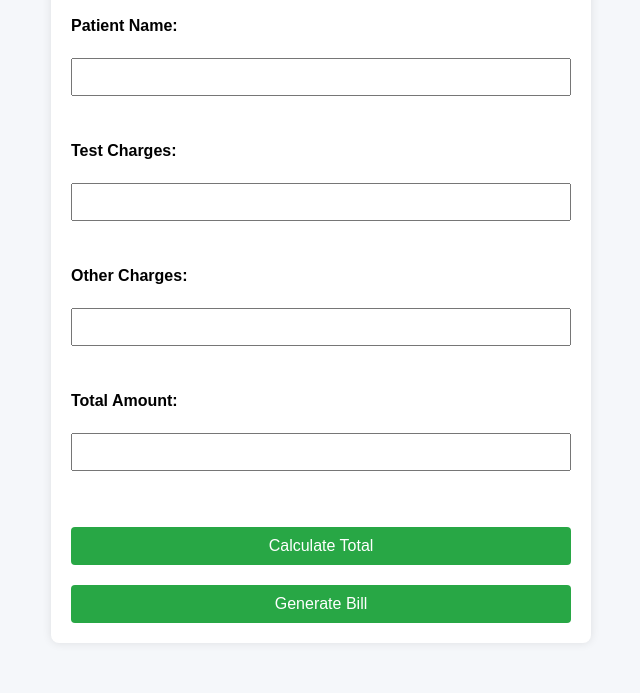
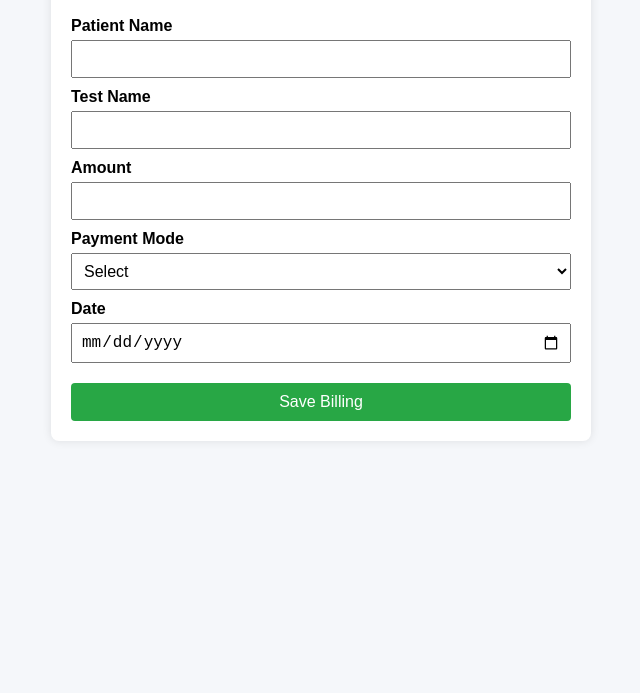
Before and after one commit to prabhakar9585/avini-labs, a plain HTML site: page billing.html in a window 1280 px wide. Shown: the part 143-836 px from the top of the page, without its empty margins (319-959 px from the left). After the commit the page ends 800 px from the top, so only its background shows below. Drawn offline with Linux system fonts and the light colour scheme.

Commit message:
Update billing.html

```diff
--- a/billing.html
+++ b/billing.html
@@ -2,37 +2,56 @@
 <html lang="en">
 <head>
   <meta charset="UTF-8" />
-  <meta name="viewport" content="width=device-width, initial-scale=1.0" />
-  <title>Billing System - Avini Labs</title>
+  <meta name="viewport" content="width=device-width, initial-scale=1.0"/>
+  <title>Billing - AVINI LABS</title>
   <link rel="stylesheet" href="styles.css" />
 </head>
 <body>
   <div class="container">
-    <h1>Billing System</h1>
-    <form>
-      <label>Patient Name:</label><br />
-      <input type="text" name="patientname" required /><br /><br />
+    <h1>Billing Entry</h1>
+    <form id="billingForm">
+      <label for="patientName">Patient Name</label>
+      <input type="text" id="patientName" name="patientName" required />
 
-      <label>Test Charges:</label><br />
-      <input type="number" name="testcharges" required /><br /><br />
+      <label for="testName">Test Name</label>
+      <input type="text" id="testName" name="testName" required />
 
-      <label>Other Charges:</label><br />
-      <input type="number" name="othercharges" /><br /><br />
+      <label for="amount">Amount</label>
+      <input type="number" id="amount" name="amount" required />
 
-      <label>Total Amount:</label><br />
-      <input type="number" name="total" readonly /><br /><br />
+      <label for="paymentMode">Payment Mode</label>
+      <select id="paymentMode" name="paymentMode" required>
+        <option value="">Select</option>
+        <option value="Cash">Cash</option>
+        <option value="Card">Card</option>
+        <option value="UPI">UPI</option>
+        <option value="Online">Online</option>
+      </select>
 
-      <button type="button" onclick="calculateTotal()">Calculate Total</button>
-      <button type="submit">Generate Bill</button>
+      <label for="date">Date</label>
+      <input type="date" id="date" name="date" required />
+
+      <button type="submit">Save Billing</button>
     </form>
   </div>
 
   <script>
-    function calculateTotal() {
-      const test = parseFloat(document.getElementsByName('testcharges')[0].value) || 0;
-      const other = parseFloat(document.getElementsByName('othercharges')[0].value) || 0;
-      document.getElementsByName('total')[0].value = test + other;
-    }
+    const form = document.getElementById('billingForm');
+    form.addEventListener('submit', function(e) {
+      e.preventDefault();
+
+      const billingData = {
+        patientName: form.patientName.value,
+        testName: form.testName.value,
+        amount: form.amount.value,
+        paymentMode: form.paymentMode.value,
+        date: form.date.value
+      };
+
+      console.log('Billing Data:', billingData);
+      alert('Billing Data Saved Successfully! (Currently to console only)');
+      form.reset();
+    });
   </script>
 </body>
 </html>
```
